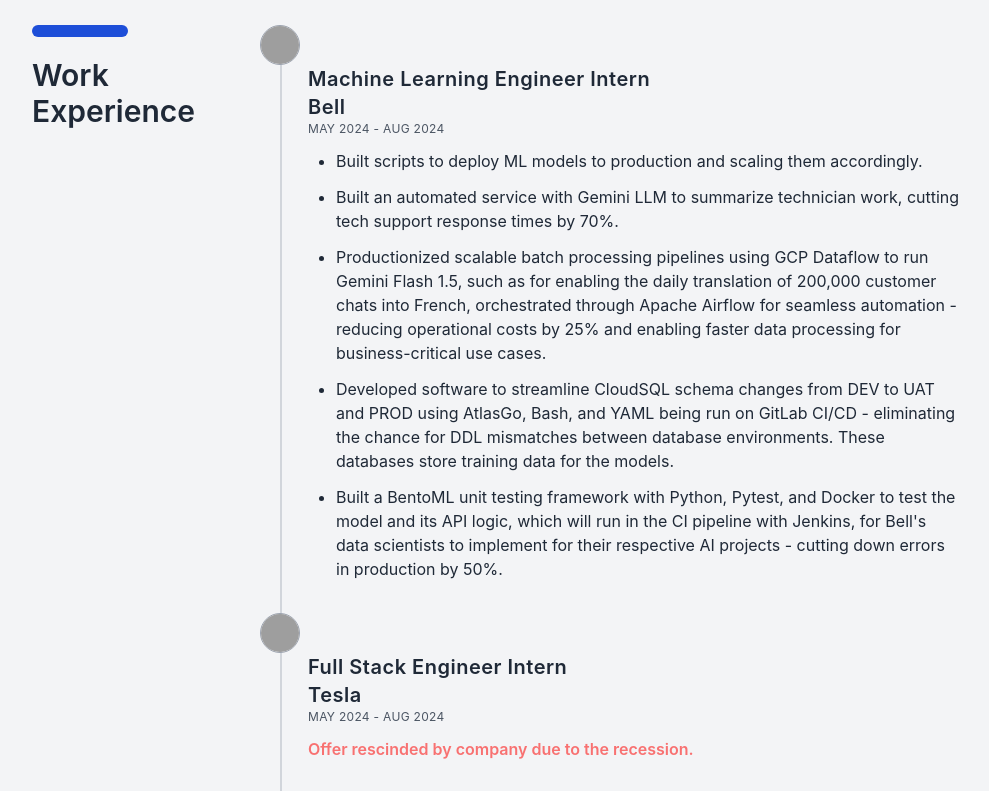
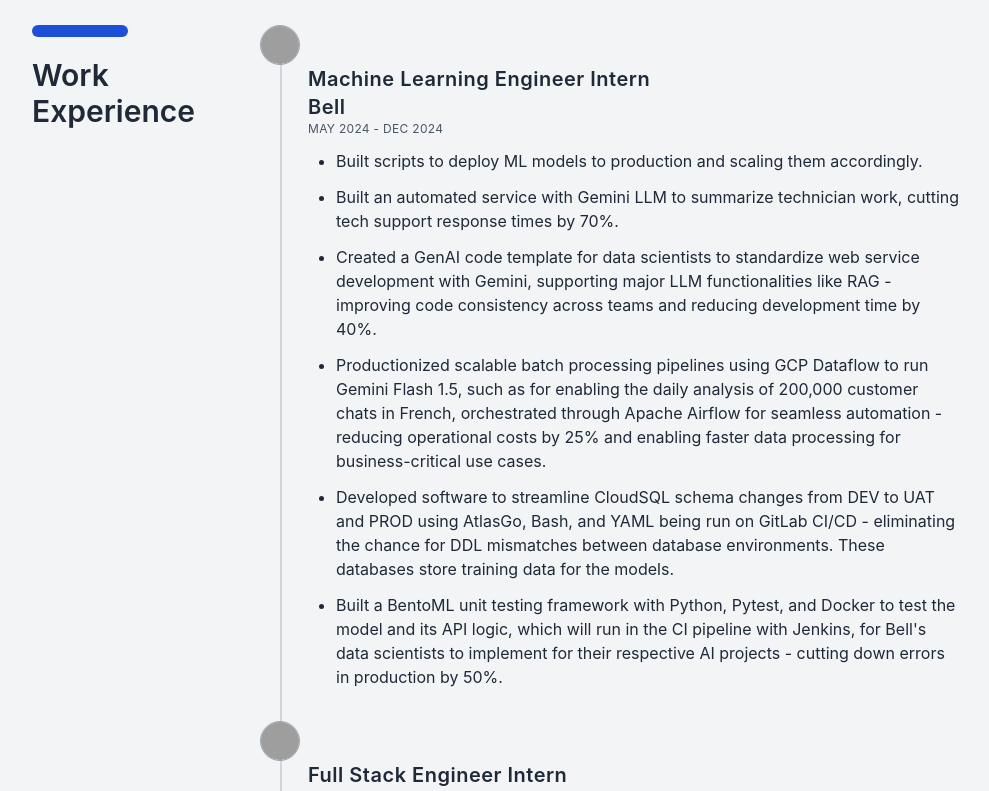
Before and after one commit to AbhinavGupta2002/Personal_Website_2, a React (Create React App) app: page / in a window 1280 px wide. Shown: the part 1040-1831 px from the top of the page, without its empty margins (128-1117 px from the left). Built offline with nearby package versions, Linux system fonts and the light colour scheme; grey boxes are pictures that could not be loaded.

Commit message:
update bell content

```diff
--- a/src/FeaturedProjects.js
+++ b/src/FeaturedProjects.js
@@ -117,7 +117,7 @@
         {
             thumbnail: serv2uWebsite,
             title: 'Serv2U',
-            body: 'Online web marketplace for people to order meals prepared by homecooks and having it delivered to their doorstep.',
+            body: 'Online web marketplace for people to order meals prepared by homecooks and having it delivered to their doorstep. [Not Open Source]',
             tags: [TAG.Concept.Fremp, TAG.Framework.ReactJs, TAG.Tool.Mongodb, TAG.Framework.Flask, TAG.Tool.Gcp, TAG.Tool.Redux, TAG.Tool.Heroku, TAG.Language.Jsx],
             titleLink: 'https://www.serv2u.org',
             links: [
--- a/src/TimeLine.js
+++ b/src/TimeLine.js
@@ -34,12 +34,13 @@
                                     />
                                     <h3 className="text-xl font-semibold tracking-wide">Machine Learning Engineer Intern</h3>
                                     <h3 className="text-xl font-semibold tracking-wide">Bell</h3>
-                                    <time className={mode === 'day' ? "text-xs tracking-wide uppercase text-gray-600" : "text-xs tracking-wide uppercase text-gray-500"}>May 2024 - Aug 2024</time>
+                                    <time className={mode === 'day' ? "text-xs tracking-wide uppercase text-gray-600" : "text-xs tracking-wide uppercase text-gray-500"}>May 2024 - Dec 2024</time>
                                     <TimeLineList
                                         points={[
                                             "Built scripts to deploy ML models to production and scaling them accordingly.",
                                             "Built an automated service with Gemini LLM to summarize technician work, cutting tech support response times by 70%.",
-                                            "Productionized scalable batch processing pipelines using GCP Dataflow to run Gemini Flash 1.5, such as for enabling the daily translation of 200,000 customer chats into French, orchestrated through Apache Airflow for seamless automation - reducing operational costs by 25% and enabling faster data processing for business-critical use cases.",
+                                            "Created a GenAI code template for data scientists to standardize web service development with Gemini, supporting major LLM functionalities like RAG - improving code consistency across teams and reducing development time by 40%.",
+                                            "Productionized scalable batch processing pipelines using GCP Dataflow to run Gemini Flash 1.5, such as for enabling the daily analysis of 200,000 customer chats in French, orchestrated through Apache Airflow for seamless automation - reducing operational costs by 25% and enabling faster data processing for business-critical use cases.",
                                             "Developed software to streamline CloudSQL schema changes from DEV to UAT and PROD using AtlasGo, Bash, and YAML being run on GitLab CI/CD - eliminating the chance for DDL mismatches between database environments. These databases store training data for the models.",
                                             "Built a BentoML unit testing framework with Python, Pytest, and Docker to test the model and its API logic, which will run in the CI pipeline with Jenkins, for Bell's data scientists to implement for their respective AI projects - cutting down errors in production by 50%."
                                         ]}
```
